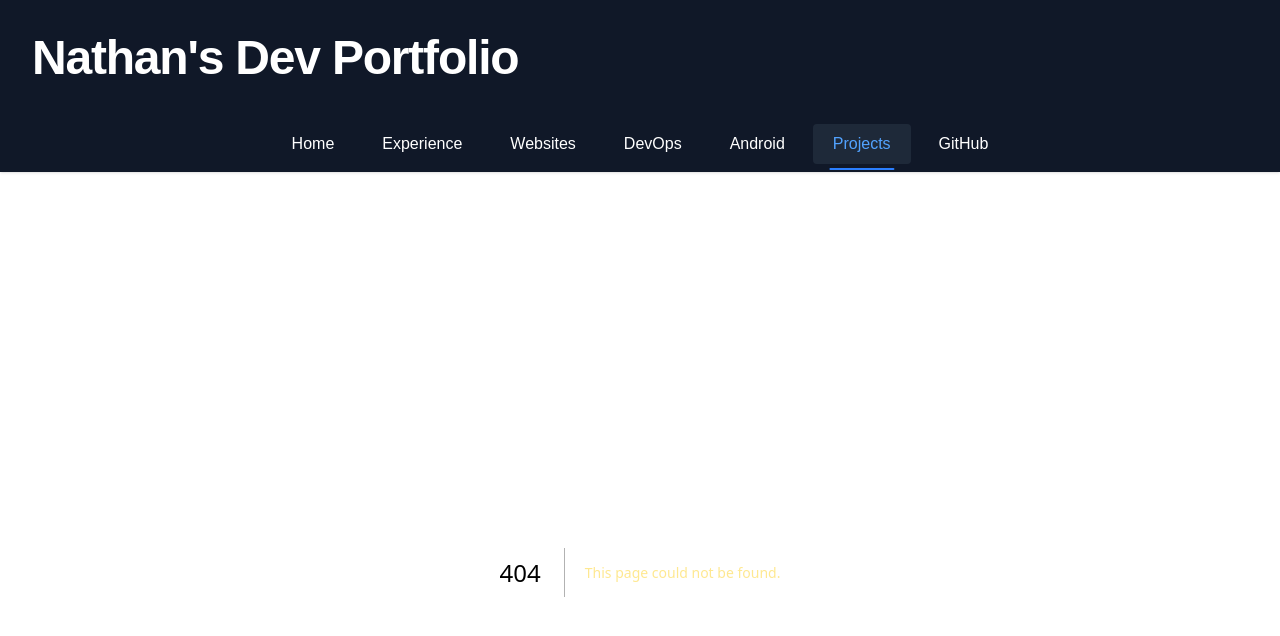
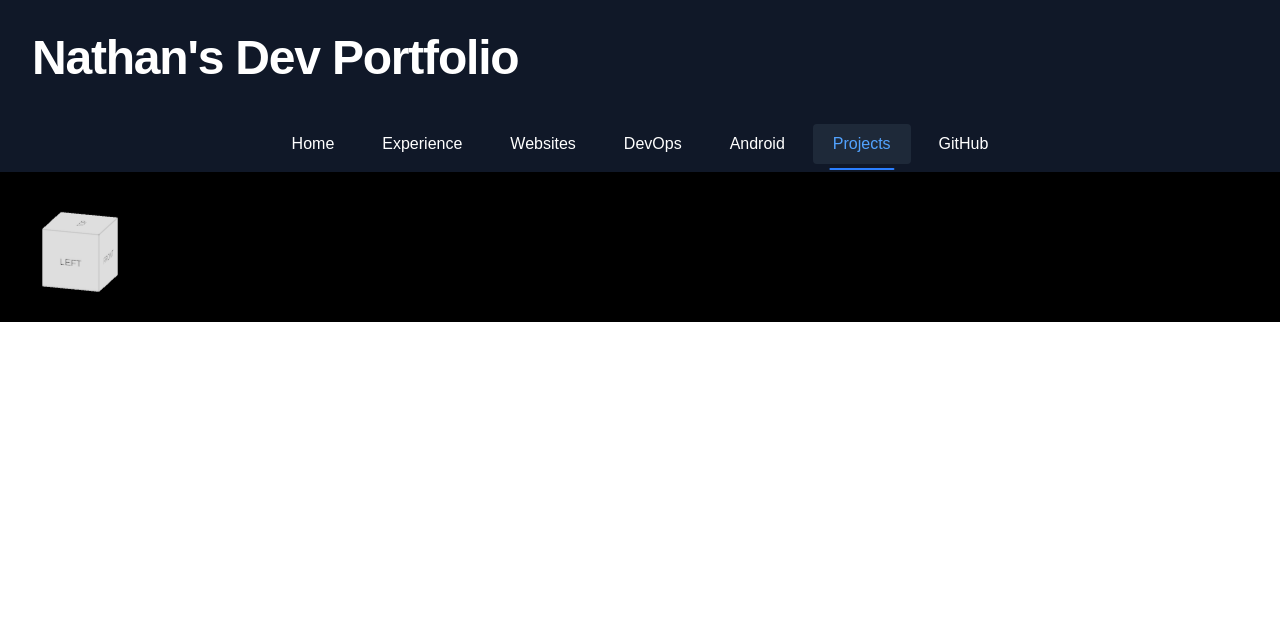
Before and after one commit to PapsBurr/personal-website-fullstack, a Next.js app in the folder frontend/: page /projects/orbit-simulation in a window 1280 px wide. Before the commit this address had no page. Shown: the top 636 px of the page. Built offline with nearby package versions, Linux system fonts and the light colour scheme.

Commit message:
feat: add base for orbit-simulation project

```diff
--- /dev/null
+++ b/frontend/src/app/components/orbit_simulation/orbitSimulationScene.tsx
@@ -0,0 +1,29 @@
+"use client";
+
+import { Canvas } from "@react-three/fiber";
+import { OrbitControls, GizmoHelper, GizmoViewcube } from "@react-three/drei";
+import { useRef, Suspense, createContext, useState } from "react";
+import * as THREE from "three";
+
+export default function () {
+  return (
+    <Canvas
+      style={{ background: "black" }}
+      camera={{ position: [-196, 64, 64], fov: 90, near: 0.01, far: 10000 }}
+      gl={{
+        antialias: true,
+        powerPreference: "high-performance",
+        alpha: false,
+      }}
+      dpr={[1, 1.5]} // Limit pixel ratio
+    >
+      <Suspense fallback={null}>
+        <GizmoHelper alignment="top-left" margin={[80, 80]}>
+          <GizmoViewcube />
+        </GizmoHelper>
+        <OrbitControls enableRotate makeDefault zoomSpeed={5} />
+        <ambientLight intensity={0.2} />
+      </Suspense>
+    </Canvas>
+  );
+}
--- /dev/null
+++ b/frontend/src/app/projects/orbit-simulation/page.tsx
@@ -0,0 +1,14 @@
+"use client";
+import dynamic from "next/dynamic";
+
+// Disable SSR for the 3D component
+const OrbitSimulationScene = dynamic(
+  () => import("@/app/components/orbit_simulation/orbitSimulationScene"),
+  {
+    ssr: false,
+  },
+);
+
+export default function Home() {
+  return <OrbitSimulationScene />;
+}
--- a/frontend/src/app/projects/page.tsx
+++ b/frontend/src/app/projects/page.tsx
@@ -1,12 +1,25 @@
 import Link from "next/link";
 
 export default function ProjectsPage() {
-  const projectLinks = [
+  type ProjectData = {
+    href: string;
+    icon: string;
+    alt: string;
+    label: string;
+  };
+
+  const projectLinks: ProjectData[] = [
     {
       href: "/projects/solarsystem",
       icon: "/saturn-icon-white.svg",
       alt: "Saturn Icon",
       label: "Solar System",
+    },
+    {
+      href: "/projects/orbit-simulation",
+      icon: "/orbit-icon-white.svg",
+      alt: "Orbit Icon",
+      label: "Orbit Simulation",
     },
   ];
 
```
Also changed, not shown: frontend/public/orbit-icon-white.svg (added).
